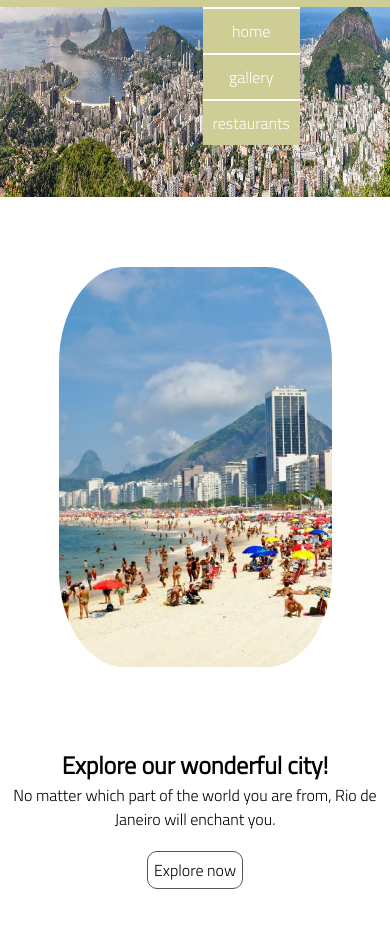
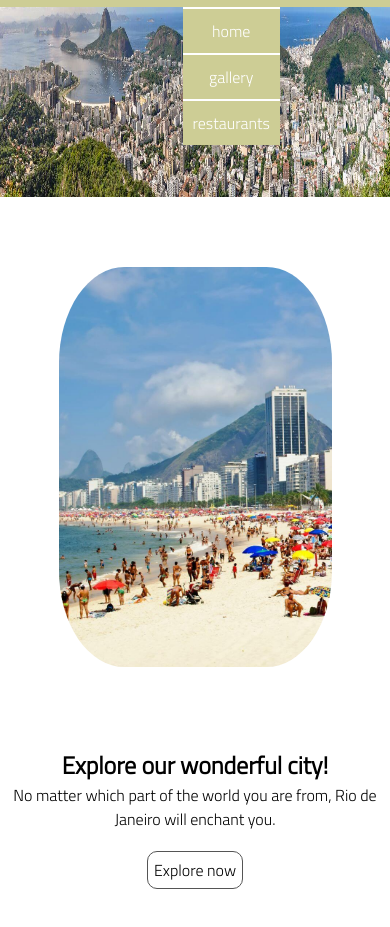
Before and after one commit to elaguimaraes/riodejaneiro, a plain HTML site: page index.html in a window 390 px wide. Both pictures are taken after a click on the element 268 px from the left and 40 px from the top of the page. Shown: the part 63-990 px from the top of the page. Drawn offline with nearby package versions, Linux system fonts and the light colour scheme.

Commit message:
Update main.css

```diff
--- a/css/main.css
+++ b/css/main.css
@@ -63,7 +63,7 @@
 .rj-menu-mobile {
     display: none;
     margin-top: 60px;
-    margin-right: 40px;
+    margin-right: 60px;
     position: fixed;
     -webkit-transition: all ease .1s;
     transition: all ease .1s;
```
